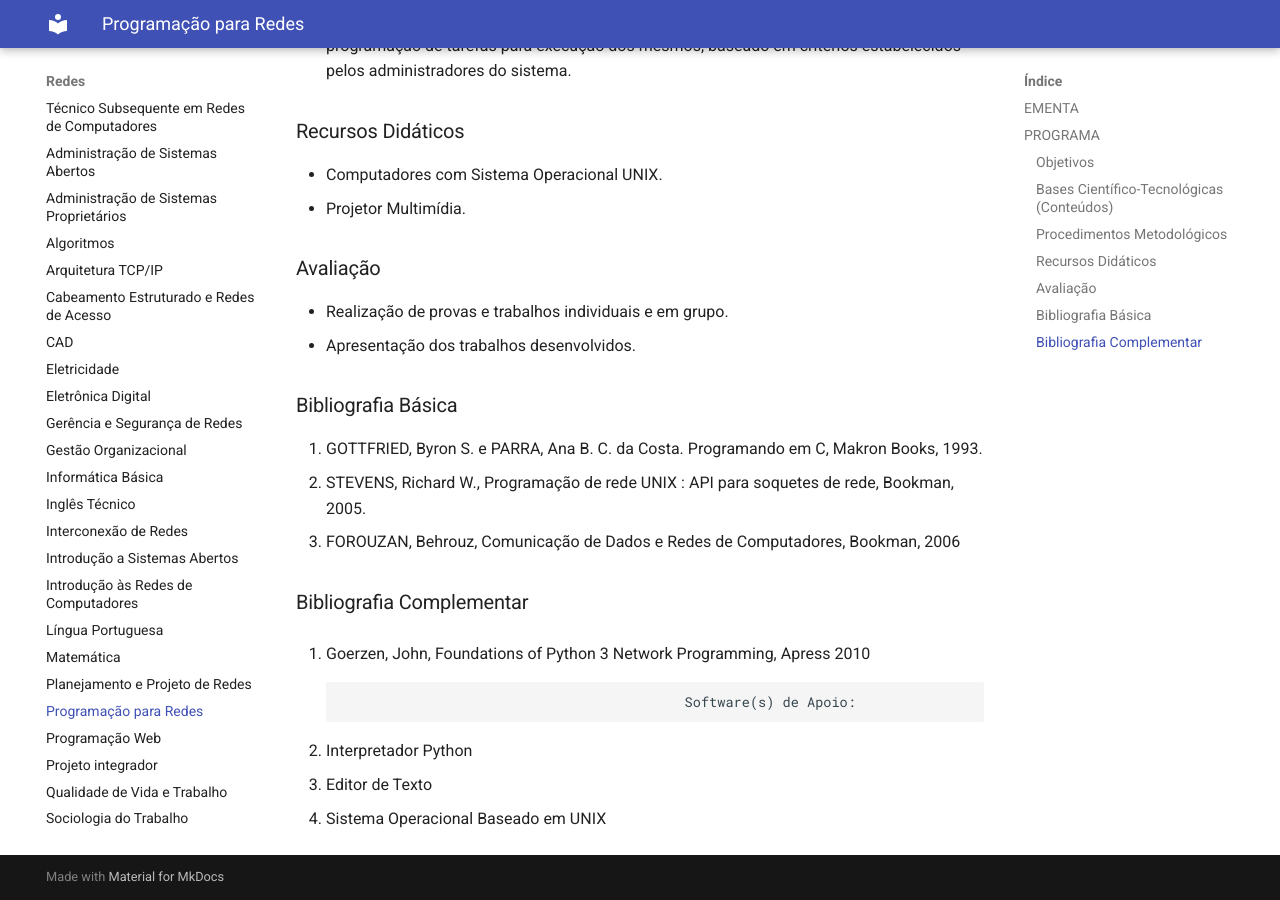
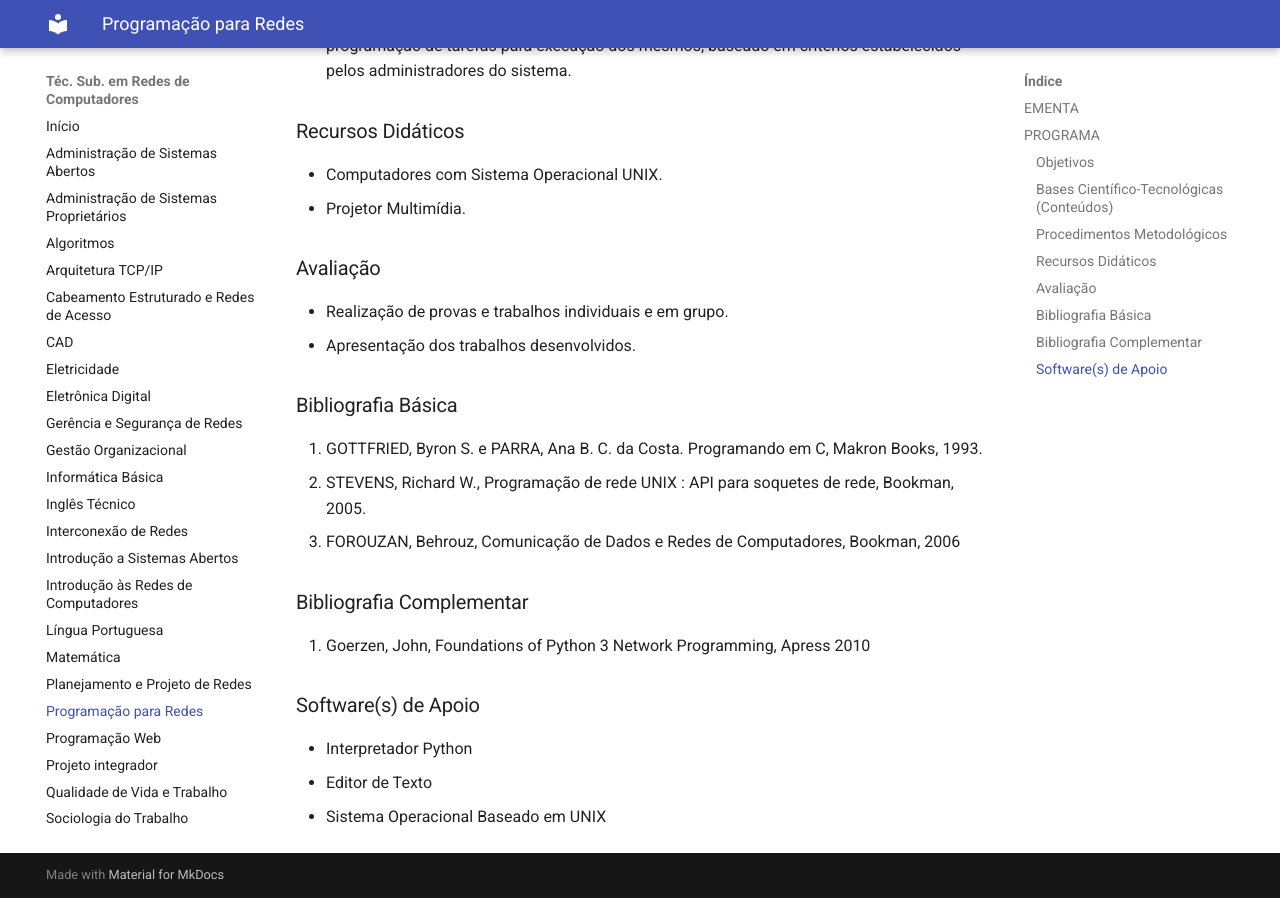
Before and after one commit to jurandysoares/tec_sub_redes, an MkDocs documentation site: the page built from docs/programacao-para-redes.md, in a window 1280 px wide and 900 px high, scrolled down 1113 px. Built offline with MkDocs 1.6.1 and Material for MkDocs 9.7.7, drawn with Linux system fonts in a browser that asks for light colours.

Commit message:
Formatação de algumas seções

````diff
--- a/docs/index.md
+++ b/docs/index.md
@@ -1,4 +1,4 @@
-# Técnico Subsequente em Redes de Computadores
+# Início
 
 ```mermaid
 
--- a/docs/programacao-para-redes.md
+++ b/docs/programacao-para-redes.md
@@ -55,7 +55,7 @@ processos sem servidores de rede UNIX.
 
 1.    Goerzen, John, Foundations of Python 3 Network Programming, Apress 2010
 
-                                                  Software(s) de Apoio:
+### Software(s) de Apoio
 
 * Interpretador Python
 * Editor de Texto
--- a/mkdocs.yml
+++ b/mkdocs.yml
@@ -1,4 +1,4 @@
-site_name: Redes
+site_name: Téc. Sub. em Redes de Computadores
 site_description: Técnico Subsequente em Redes de Computadores
 
 theme:
````
Also changed, not shown: docs/algoritmos.md (+1 -1 lines), docs/cad.md (+1 -1 lines), docs/programacao-web.md (+2 -3 lines).
